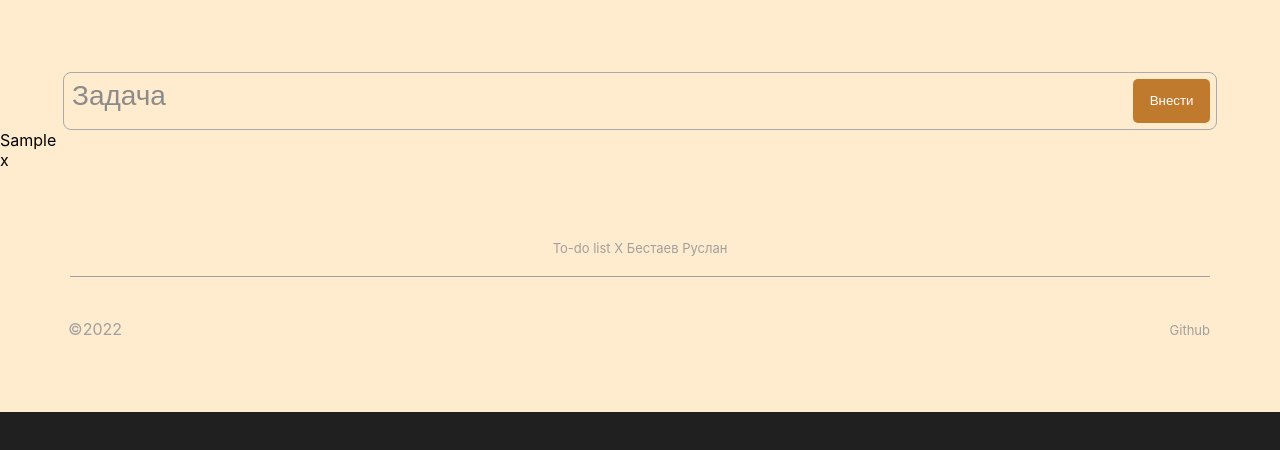
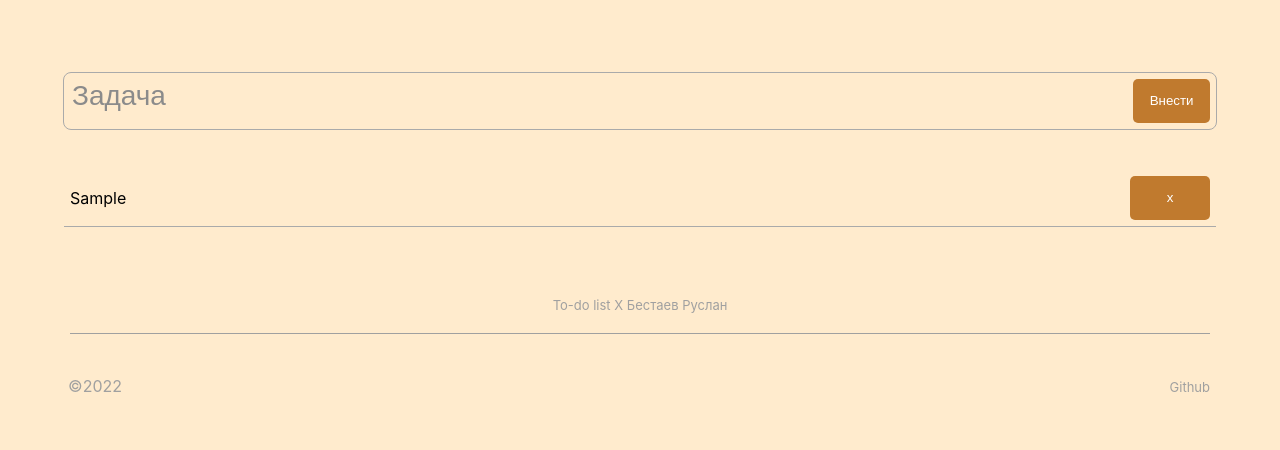
Before and after one commit to Rusdevel/To-do-list_react, a React app: page / in a window 1280 px wide. Both pictures are taken after typing "Sample" into the empty fields and a click on the button "Внести". Shown: the part 100-550 px from the top of the page. Built offline with nearby package versions, Linux system fonts and the light colour scheme.

Commit message:
закончил To-do list

```diff
--- a/src/components/App/App.css
+++ b/src/components/App/App.css
@@ -3,5 +3,5 @@
   height: 100vh;
   margin: 0 auto;
   font-family: "Inter", Arial, sans-serif;
-  background-color: #202020;
+  background-color: blanchedalmond;
 }
--- a/src/components/App/App.js
+++ b/src/components/App/App.js
@@ -29,7 +29,7 @@ if(input) {
 const toggleTask = (id) => {
 setPruposes([
   ...purposes.map((prupose)=>
-  purposes.id ===id ? {...prupose, complete: !prupose.complete} : {...prupose})
+  prupose.id ===id ? {...prupose, complete: !prupose.complete} : {...prupose})
 ])
 }
 
--- a/src/components/List/List.css
+++ b/src/components/List/List.css
@@ -0,0 +1,87 @@
+.List__itemPpurposeddd {
+    min-width: 320px;
+
+    margin-top: 40px;
+  }
+
+  @media screen and (min-width: 768px) {
+    .AimForm {
+      margin-top: 79px;
+    }
+  }
+
+  @media screen and (min-width: 1280px) {
+    .AimForm {
+      margin-top: 74px;
+    }
+  }
+  .List__itemPpurpose {
+    min-width: 285px;
+    max-width: 320px;
+    margin: 40px auto 0;
+    display: flex;
+    justify-content: center;
+    align-items: center;
+    padding: 6px;
+    border-bottom: 1.5px solid #aaaaaa;
+    cursor: pointer;
+  }
+
+  @media screen and (min-width: 768px) {
+    .List__itemPpurpose {
+        max-width: 768px;
+    }
+  }
+
+  @media screen and (min-width: 1280px) {
+    .List__itemPpurpose {
+        max-width: 1140px;
+        justify-content: space-between;
+    }
+  }
+
+  .List__item-text {
+    width: 252px;
+    border: 0;
+    background-color: blanchedalmond;
+  }
+  .List__strike {
+    text-decoration: line-through solid 2px;
+  }
+
+  @media screen and (min-width: 768px) {
+    .List__item-text {
+      width: 662px;
+    }
+  }
+
+  .List__itemDelete {
+    outline: none;
+    width: 80px;
+    height: 44px;
+    background: #c07a2e;
+    border-radius: 5px;
+    border: 0;
+    transition: opacity 0.6s linear 0.3s;
+    cursor: pointer;
+    color: #ffffff;
+  }
+
+  .List__itemDelete:hover {
+    opacity: 60%;
+  }
+
+  .List__item-text::placeholder {
+    font-style: normal;
+    font-weight: 500;
+    font-size: 18px;
+    line-height: 22px;
+    color: #8b8b8b;
+  }
+
+  @media screen and (min-width: 768px) {
+    .List__item-text::placeholder {
+      font-size: 28px;
+      line-height: 34px;
+    }
+  }
--- a/src/components/List/List.js
+++ b/src/components/List/List.js
@@ -2,11 +2,11 @@ import "./List.css";
 
 function List (props) {
     return(
-        <div key={props.purpose.id} className="item-purpose">
-            <div className={props.purpose.complete ? "item-text strike": "strike"} onClick={() => props.toggleTask(props.purpose.id)}>
+        <div key={props.purpose.id} className="List__itemPpurpose">
+            <div className={props.purpose.complete ? "List__item-text List__strike": "List__item-text"} onClick={() => props.toggleTask(props.purpose.id)}>
                 {props.purpose.task}
             </div>
-            <div className="item-delete" onClick={() => props.deleteTask(props.purpose.id)}>x</div>
+            <button className="List__itemDelete" onClick={() => props.deleteTask(props.purpose.id)}>x</button>
         </div>
     )
 }
```
Also changed, not shown: README.md.
